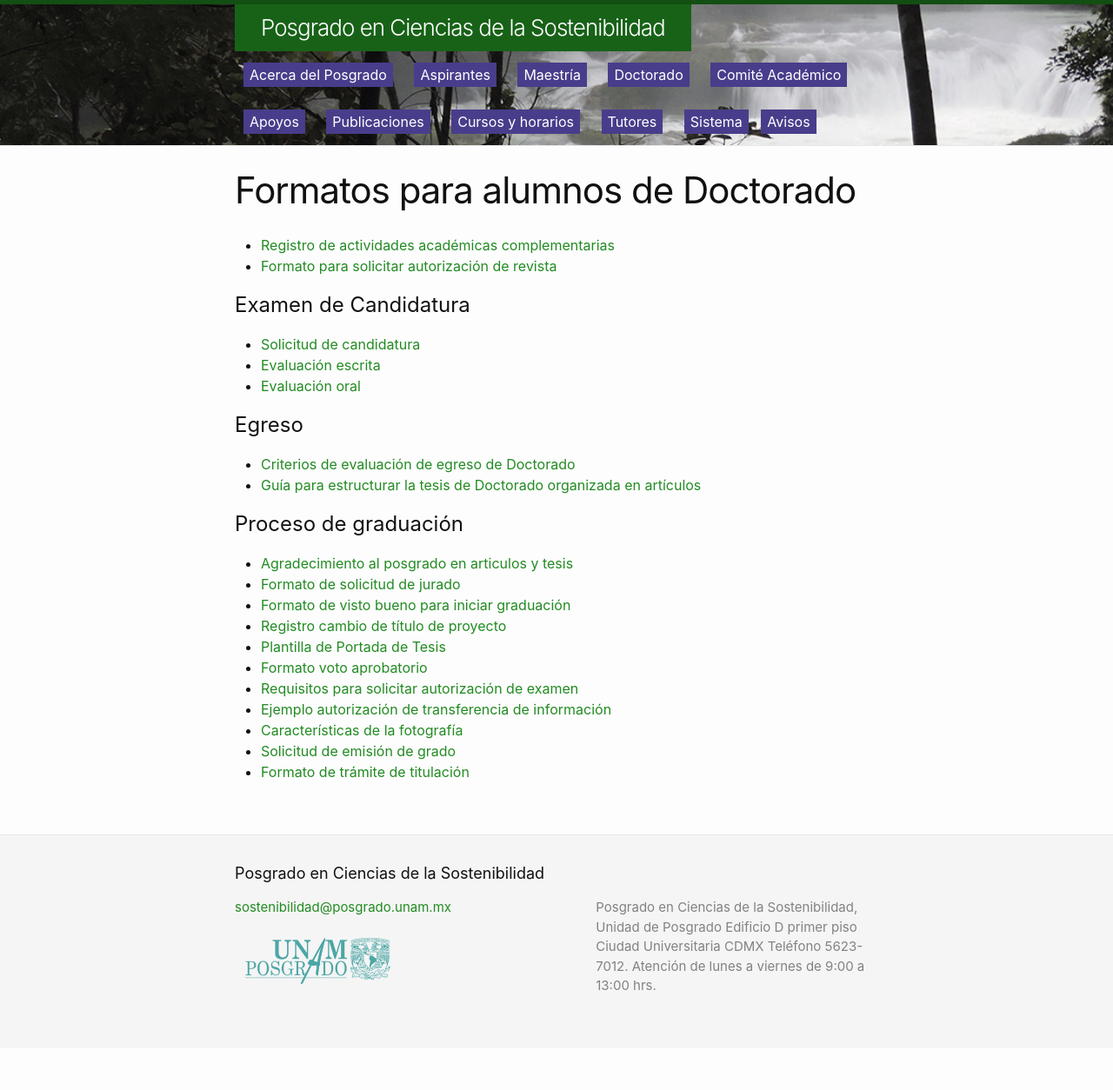
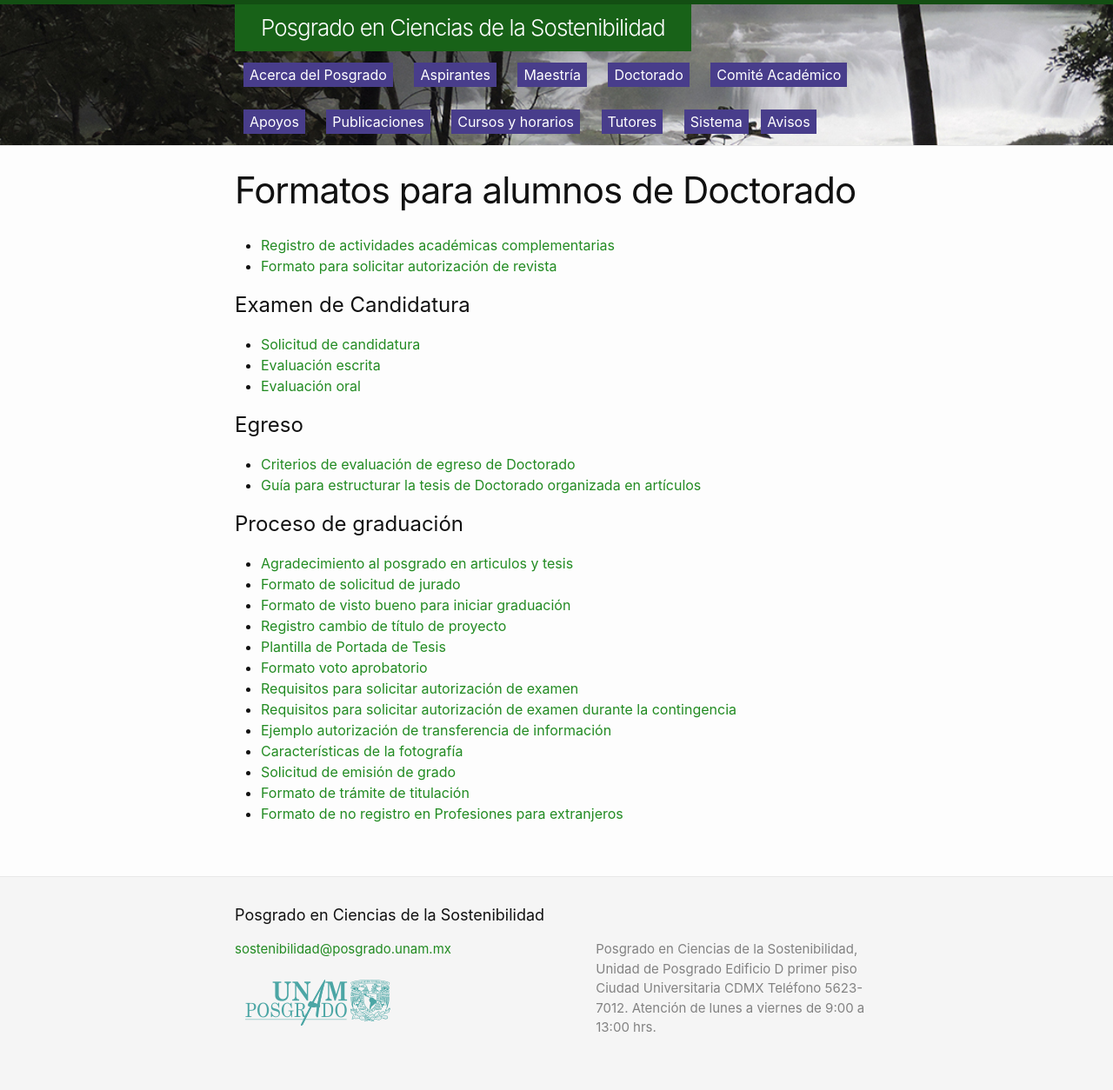
Before and after one commit to pcs-unam/pcs-unam.github.io, a Jekyll site: the page built from doctorado/descargables.md, in a window 1280 px wide. Shown: the whole page at 87% size. Built offline with Jekyll 4.4.1, drawn with Linux system fonts in a browser that asks for light colours; before the commit the page ends 1206 px from its top, so only the background shows below that.

Commit message:
Se agregó requisitos de autorización durante contingencia y formato no registro en profesiones para extranjeros

```diff
--- a/doctorado/descargables.md
+++ b/doctorado/descargables.md
@@ -29,7 +29,9 @@
  - [Plantilla de Portada de Tesis](/assets/docs/graduacion_doctorado/portada-tesis-doc-pcs.docx)
  - [Formato voto aprobatorio](/assets/docs/graduacion_doctorado/fvad.docx)
  - [Requisitos para solicitar autorización de examen](/assets/docs/graduacion_doctorado/doc_solicitar_autorizacion_examen.pdf)
+ - [Requisitos para solicitar autorización de examen durante la contingencia](/assets/docs/graduacion_doctorado/doc_solicitar_autorizacion_examen_contingencia.pdf)
  - [Ejemplo autorización de transferencia de información](/assets/docs/graduacion/ejemplo_solicitud_transf_datos.pdf)
  - [Características de la fotografía](/assets/docs/graduacion/foto_emision_titulo.pdf)
  - [Solicitud de emisión de grado](/assets/formatos/doctorado/graduacion/solicitud_emision_grado.docx)
  - [Formato de trámite de titulación](/assets/formatos/doctorado/graduacion/formato_tramite_titulacion.pdf)
+ - [Formato de no registro en Profesiones para extranjeros](/assets/formatos/doctorado/graduacion/formato_no_registro_profesiones_extranjeros.pdf)
```
